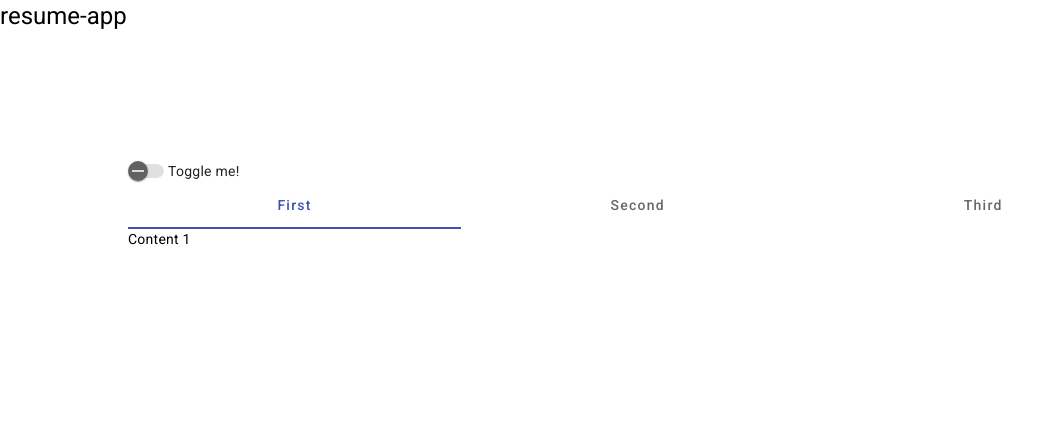
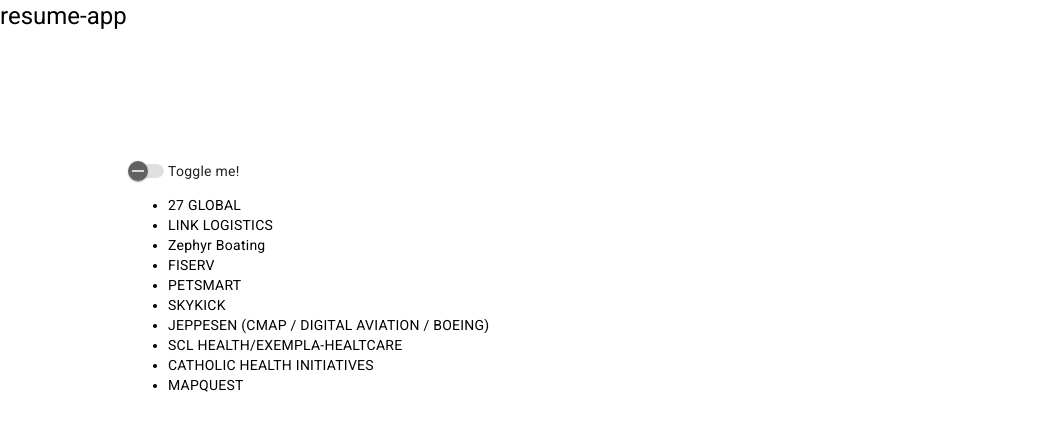
Before and after one commit to CheetahChrome/resume-app, an Angular app: page / in a window 1280 px wide. Shown: the top 430 px of the page, without its empty margins (0-1063 px from the left). Built offline with nearby package versions, Linux system fonts and the light colour scheme.

Commit message:
Working Service - Yay

```diff
--- a/src/app/Services/get-jobs.service.ts
+++ b/src/app/Services/get-jobs.service.ts
@@ -1,9 +1,15 @@
+import { HttpClient } from '@angular/common/http';
 import { Injectable } from '@angular/core';
+import { Job } from '../Interfaces/Company';
 
 @Injectable({
   providedIn: 'root'
 })
 export class GetJobsService {
 
-  constructor() { }
+  constructor(private http:HttpClient) { }
+
+  public getAllJobs$(){
+    return this.http.get<Job[]>('/assets/mocks/Companies.json')
+  }
 }
--- a/src/app/app.component.html
+++ b/src/app/app.component.html
@@ -3,9 +3,22 @@
 <body>
   <mat-slide-toggle>Toggle me!</mat-slide-toggle>
 
-  <mat-tab-group>
+  <!-- <mat-tab-group>
     <mat-tab label="First"> Content 1 </mat-tab>
     <mat-tab label="Second"> Content 2 </mat-tab>
     <mat-tab label="Third"> Content 3 </mat-tab>
-  </mat-tab-group>
+  </mat-tab-group> -->
+
+  <ul *ngIf="jobs$ | async as jobs; else loading" class="my-4">
+    <li *ngFor="let job of jobs">
+      {{job.company}}
+    </li>
+  </ul>
+
+
+  <ng-template #loading>
+    <p class="my-4">Loading&hellip;</p>
+  </ng-template>
+
+
 </body>
--- a/src/app/app.component.ts
+++ b/src/app/app.component.ts
@@ -1,10 +1,25 @@
-import { Component } from '@angular/core';
+import { Component, OnInit } from '@angular/core';
+import { Observable, of } from 'rxjs';
+import { Job } from './Interfaces/Company';
+import { GetJobsService } from './Services/get-jobs.service';
 
 @Component({
   selector: 'app-root',
   templateUrl: './app.component.html',
   styleUrls: ['./app.component.css']
 })
-export class AppComponent {
+
+
+export class AppComponent implements OnInit {
   title = 'resume-app';
+
+  public jobs$: Observable<Job[] | undefined> = of(undefined);
+
+  constructor(private api:GetJobsService) { }
+
+
+  public ngOnInit(): void {
+    this.jobs$ = this.api.getAllJobs$();
+  }
+
 }
--- a/src/app/app.module.ts
+++ b/src/app/app.module.ts
@@ -1,6 +1,6 @@
 import { NgModule } from '@angular/core';
 import { BrowserModule } from '@angular/platform-browser';
-
+import { HttpClientModule } from '@angular/common/http';
 import { AppRoutingModule } from './app-routing.module';
 import { AppComponent } from './app.component';
 import { BrowserAnimationsModule } from '@angular/platform-browser/animations';
@@ -15,6 +15,7 @@
     AppRoutingModule,
     BrowserAnimationsModule,
     BrowserModule,
+    HttpClientModule,
     MatSlideToggleModule,
     MatTabsModule
   ],
```
Also changed, not shown: src/assets/mocks/Companies.json (renamed from src/app/Assets/Mocks/Companies.json), 2 other files (tests, documents, lock files or other folders).
